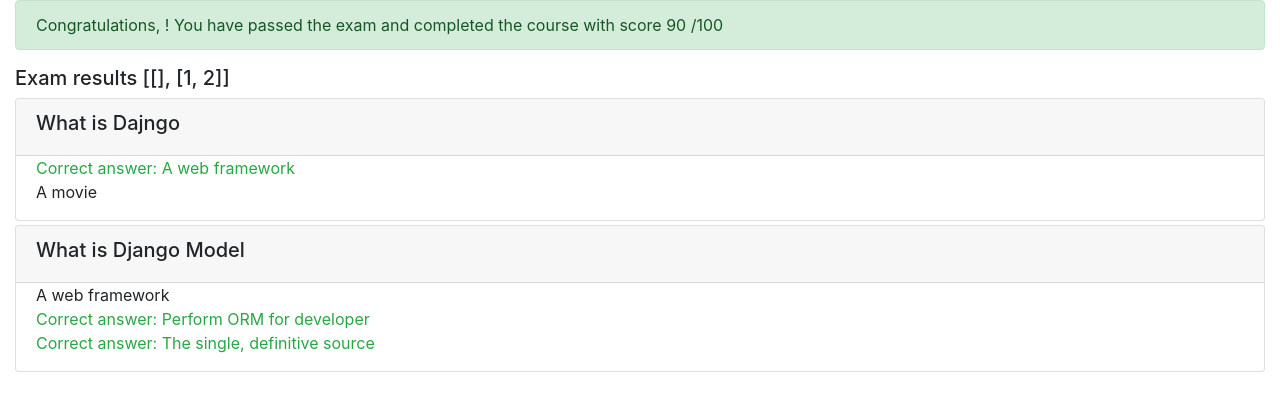
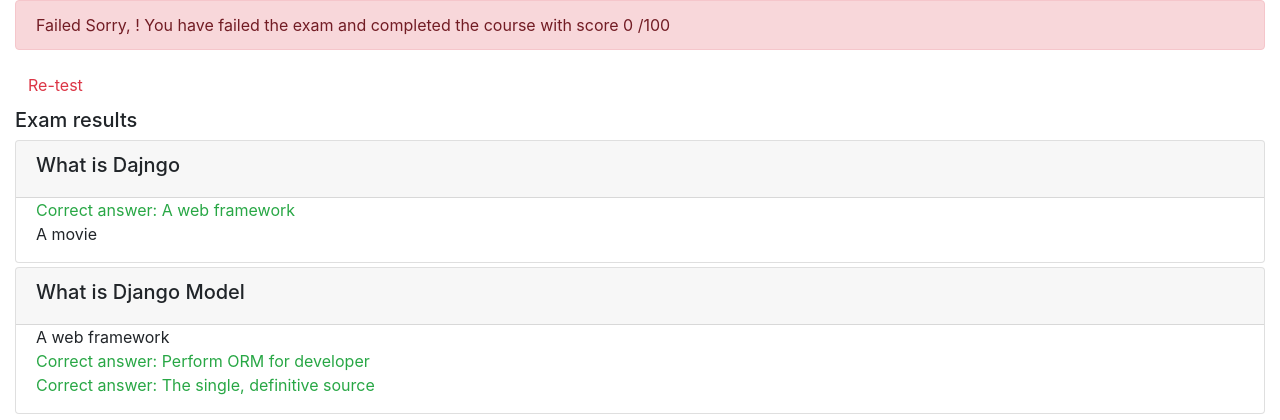
Before and after one commit to HauleTZ/Online-Course-App, a Django app: page /onlinecourse/course/1/submission/1/result/ in a window 1280 px wide. Shown: the part 56-476 px from the top of the page. Run offline with Django 3.2, Linux system fonts and the light colour scheme; a user stored in the database is signed in; data comes from the database, SQL or seed files in the repository; both versions use the stored data as it was after the commit; some libraries are stand-ins or nearby versions.

Commit message:
exam result view modified

```diff
--- a/onlinecourse/templates/onlinecourse/exam_result_bootstrap.html
+++ b/onlinecourse/templates/onlinecourse/exam_result_bootstrap.html
@@ -49,7 +49,7 @@
         <a class="btn btn-link text-danger" href="{% url 'onlinecourse:course_details' course.id %}">Re-test</a>
         {% endif %}
         <div class="card-columns-vertical mt-1">
-        <h5 class="">Exam results {{selected_ids}}</h5>
+        <h5 class="">Exam results </h5>
             <!--HINT Display exam results-->
             {% for lesson in course.lesson_set.all %}
             {% for question in lesson.question_set.all %}
--- a/onlinecourse/views.py
+++ b/onlinecourse/views.py
@@ -173,6 +173,6 @@
     context = {
         'course':course,
         'selected_ids': [grade, over],
-        'grade':90,
+        'grade':mark,
     }
     return render(request, 'onlinecourse/exam_result_bootstrap.html', context)
```
Also changed, not shown: db.sqlite3.
